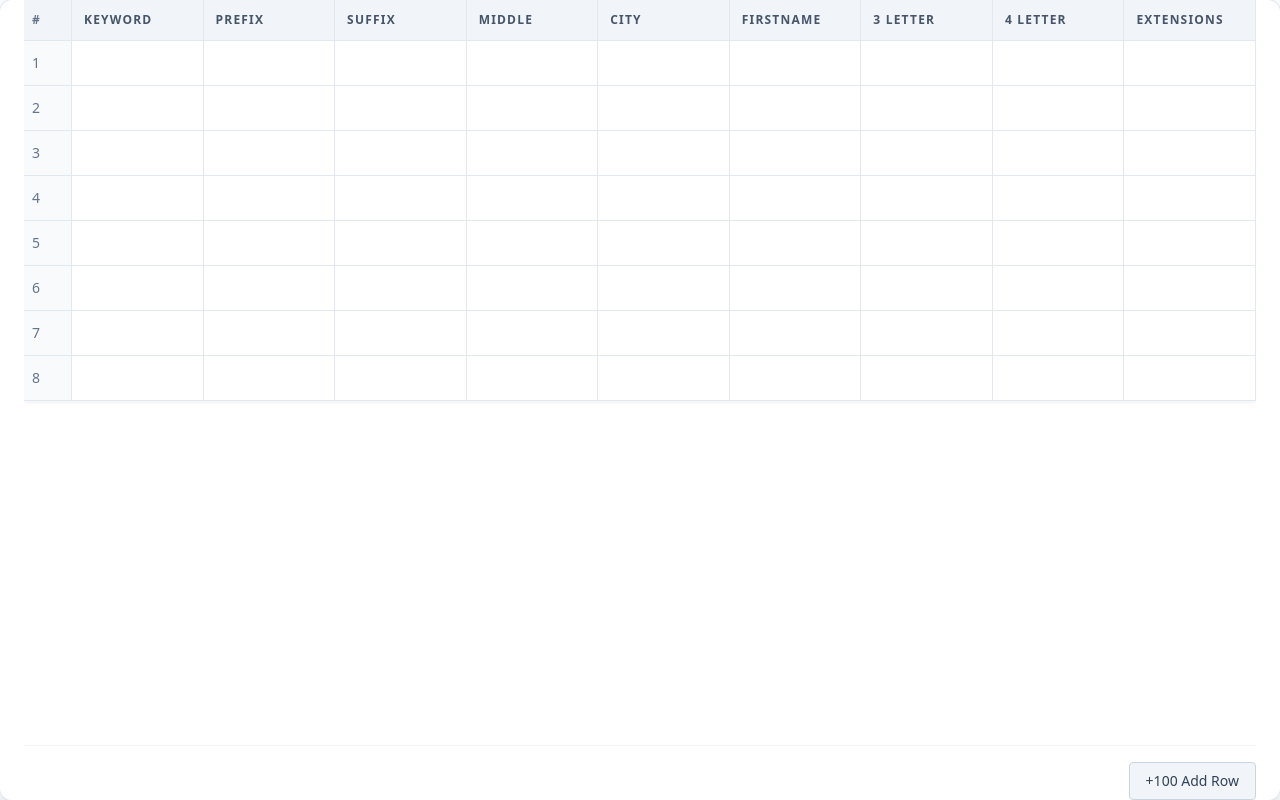
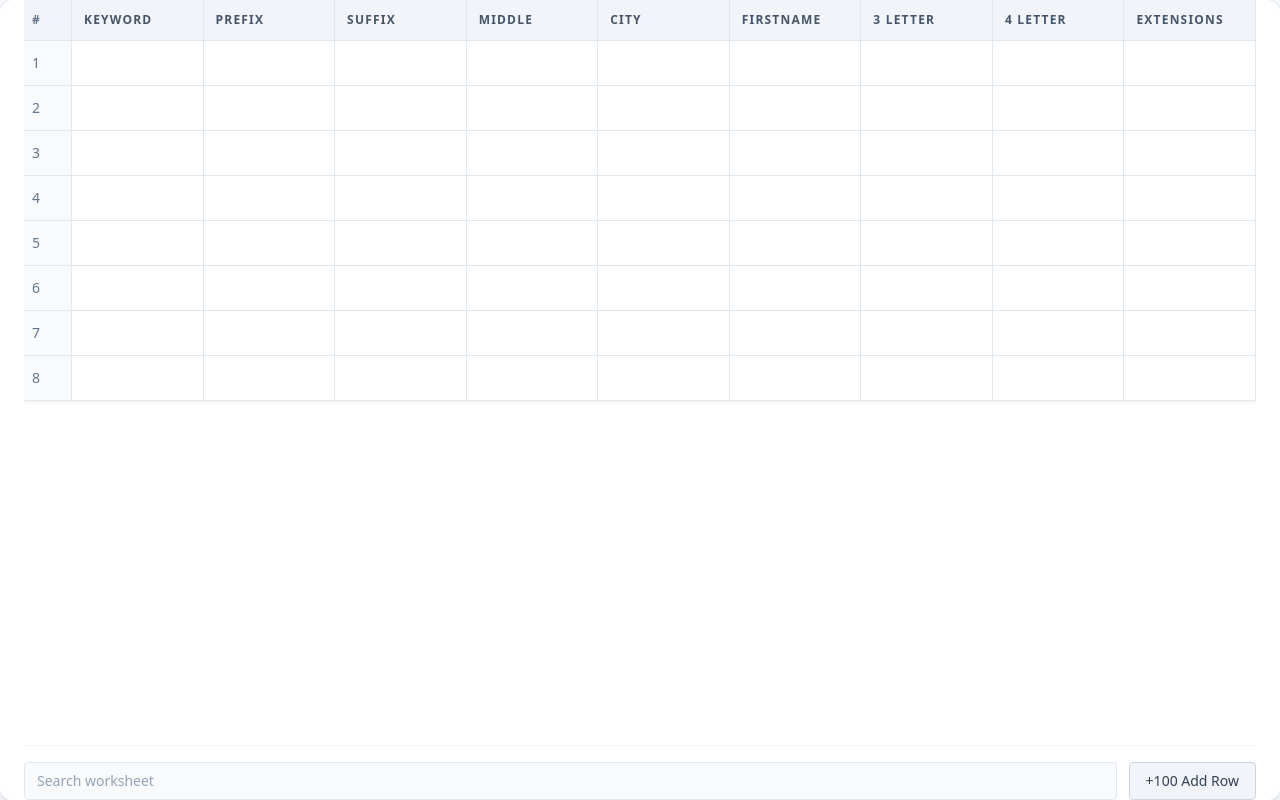
Before and after one commit to granthiparmeet-gif/excel_app, a React (Vite) app: page / in a window 1280 px wide. Built offline with nearby package versions, Linux system fonts and the light colour scheme.

Commit message:
Add worksheet search

```diff
--- a/src/App.tsx
+++ b/src/App.tsx
@@ -53,6 +53,7 @@ function App() {
     }
   })
   const [editingCell, setEditingCell] = useState<{ row: number; colIdx: number } | null>(null)
+  const [searchQuery, setSearchQuery] = useState('')
 
   useEffect(() => {
     try {
@@ -200,6 +201,9 @@ function App() {
   }
 
   // Keep the grid stable by rendering a non-breaking space in empty cells.
+  const normalizedSearch = normalizeValue(searchQuery)
+  const hasSearchQuery = Boolean(normalizedSearch)
+
   const cellContent = (value: string) => (value ? value : '\u00a0')
 
   return (
@@ -226,10 +230,7 @@ function App() {
             ))}
 
             {rows.map((row, rowIdx) => (
-                  <div
-                    key={`row-${rowIdx}`}
-                    className="contents"
-                  >
+              <div key={`row-${rowIdx}`} className="contents">
                 <div className="border-b border-r border-slate-200 bg-slate-50 px-2 py-3 text-sm font-medium text-slate-500">
                   {rowIdx + 1}
                 </div>
@@ -238,6 +239,13 @@ function App() {
                   const isEditing =
                     editingCell?.row === rowIdx && editingCell.colIdx === colIdx
                   const duplicate = isDuplicateCell(rowIdx, column)
+                  const matchesSearch =
+                    hasSearchQuery && normalizeValue(row[column]).includes(normalizedSearch)
+                  const cellBackground = duplicate
+                    ? 'bg-yellow-100'
+                    : matchesSearch
+                      ? 'bg-sky-50'
+                      : 'bg-white'
                   const focusRing = isEditing
                     ? 'ring-2 ring-inset ring-blue-400/70'
                     : 'focus-visible:ring-2 focus-visible:ring-inset focus-visible:ring-sky-500'
@@ -245,9 +253,7 @@ function App() {
                   return (
                     <div
                       key={`${rowIdx}-${column}`}
-                        className={`border-b border-r border-slate-200 ${
-                          duplicate ? 'bg-yellow-100' : 'bg-white'
-                        }`}
+                      className={`border-b border-r border-slate-200 ${cellBackground}`}
                       onClick={() => focusCell(rowIdx, colIdx)}
                     >
                       {isEditing ? (
@@ -282,7 +288,20 @@ function App() {
             ))}
           </div>
         </div>
-        <div className="flex justify-end border-t border-slate-100 pt-4">
+        <div className="flex flex-wrap items-center justify-between gap-3 border-t border-slate-100 pt-4">
+          <div className="flex flex-1 min-w-[220px] items-center gap-2">
+            <label htmlFor="worksheet-search" className="sr-only">
+              Search worksheet
+            </label>
+            <input
+              id="worksheet-search"
+              type="search"
+              value={searchQuery}
+              onChange={(event) => setSearchQuery(event.target.value)}
+              placeholder="Search worksheet"
+              className="w-full rounded border border-slate-200 bg-slate-50 px-3 py-2 text-sm text-slate-800 placeholder:text-slate-400 focus:border-sky-500 focus:outline-none"
+            />
+          </div>
           <button
             type="button"
             onClick={() => addRows(100)}
```
Lines whose indentation alone changed are shown as unchanged.
